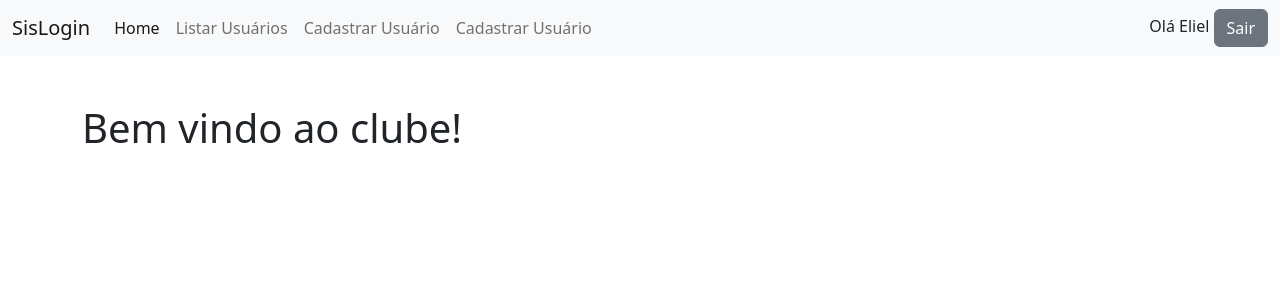
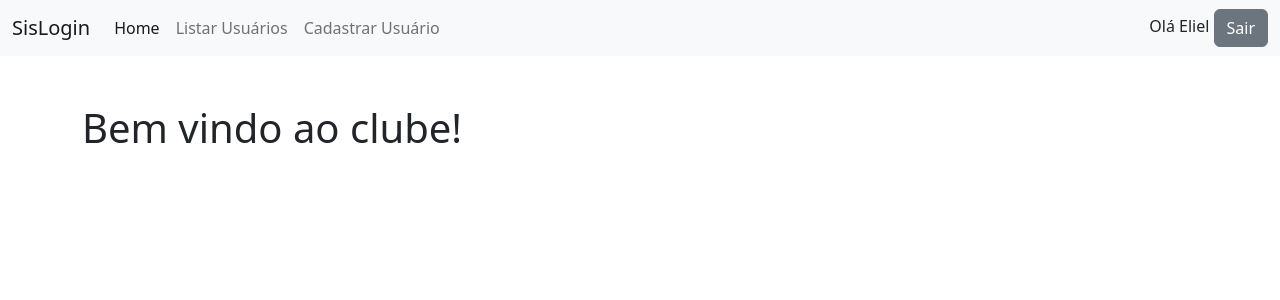
Before and after one commit to BrendaDourado/Login, a PHP site: page /Login/index2.php in a window 1280 px wide. Shown: the top 300 px of the page. Run offline with PHP 8.4, Linux system fonts and the light colour scheme; a user stored in the database is signed in.

Commit message:
FIX: concerta duplicidade em tela de cadastro

```diff
--- a/login/index2.php
+++ b/login/index2.php
@@ -28,9 +28,6 @@
 	        </li>
 	        <li class="nav-item">
 	          <a class="nav-link" href="?page=listar">Listar Usuários</a>
-	        </li>
-	        <li class="nav-item">
-	          <a class="nav-link" href="?page=cadastrar">Cadastrar Usuário</a>
 	        </li>
 	        <li class="nav-item">
 	          <a class="nav-link" href="?page=cadastrar">Cadastrar Usuário</a>
```
